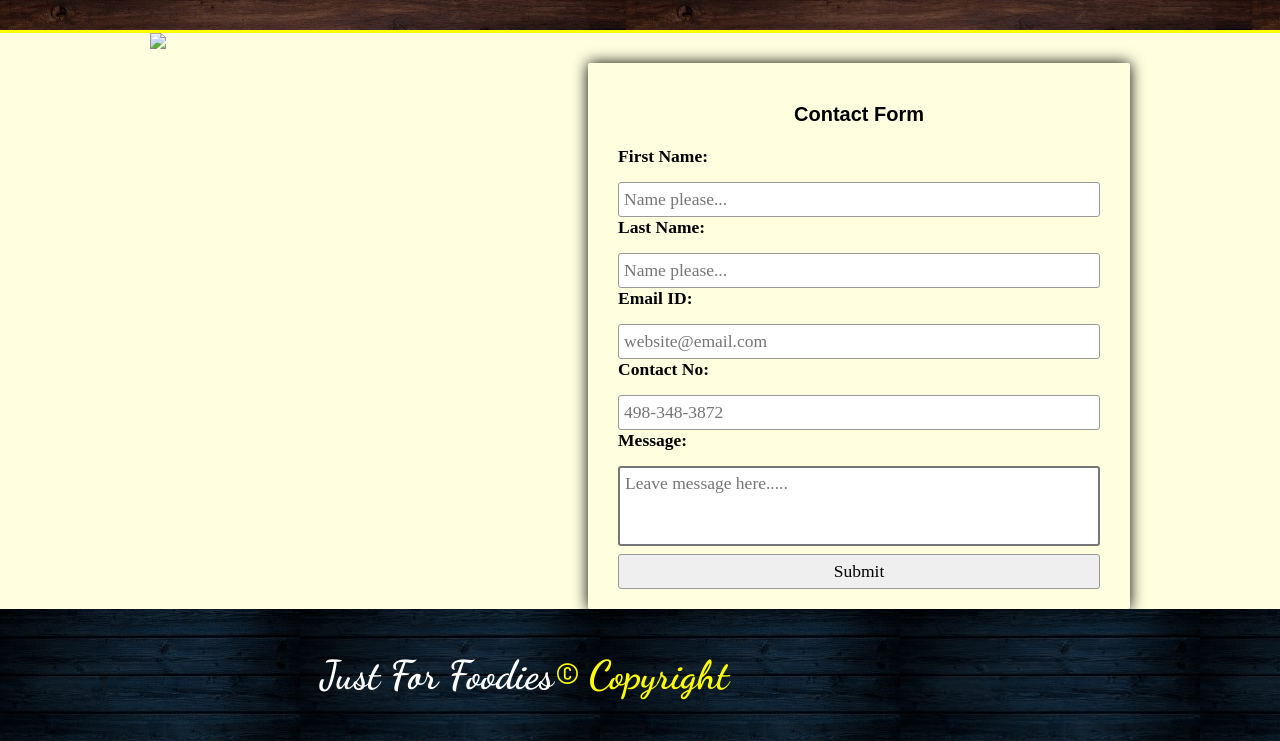
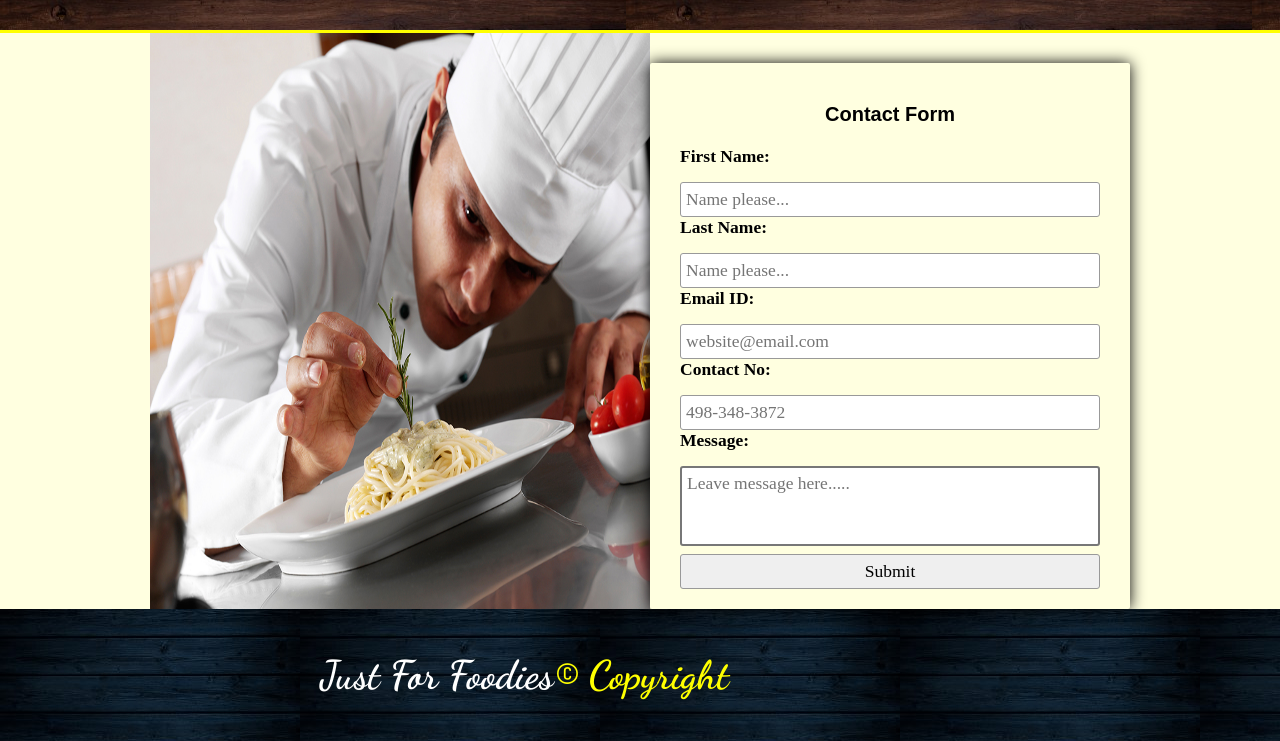
Before and after one commit to Priyal117/JustFOrFoodies, a plain HTML site: page HTML/contact.html in a window 1280 px wide. Shown: the part 515-1256 px from the top of the page. Drawn offline with nearby package versions, Linux system fonts and the light colour scheme; a web font is replaced by a local one.

Commit message:
Update contact.html

```diff
--- a/HTML/contact.html
+++ b/HTML/contact.html
@@ -46,7 +46,7 @@
             </div>
         </header>
         <main class="main">
-            <img src="3.jpeg">
+            <img src="chef-istock-121127245.jpg">
 
                 <form id="form" name="contactForm" method="post" action="#">
                     <h3>Contact Form</h3>
```
